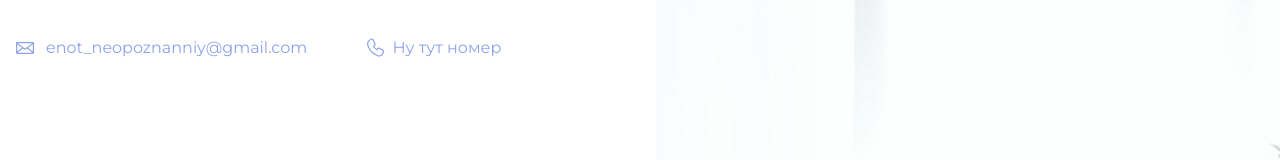
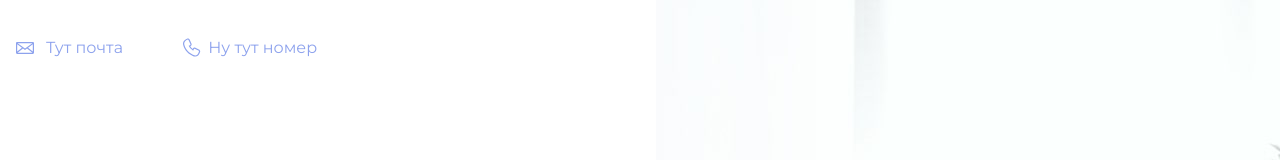
Before and after one commit to kolganato/githab-pages-example, a plain HTML site: page index.html in a window 1280 px wide. Shown: the top 160 px of the page. Drawn offline with Linux system fonts and the light colour scheme.

Commit message:
Изменил почту

```diff
--- a/index.html
+++ b/index.html
@@ -10,7 +10,7 @@
   <body>
     <header class="page-header">
       <div class="container">
-        <a class="header-email" href="mailto:enot_neopoznanniy@gmail.com">enot_neopoznanniy@gmail.com</a>
+        <a class="header-email" href="mailto:enot_neopoznanniy@gmail.com">Тут почта</a>
         <a class="header-phone" href="tel:+78005558628">Ну тут номер</a>
       </div>
     </header>
```
